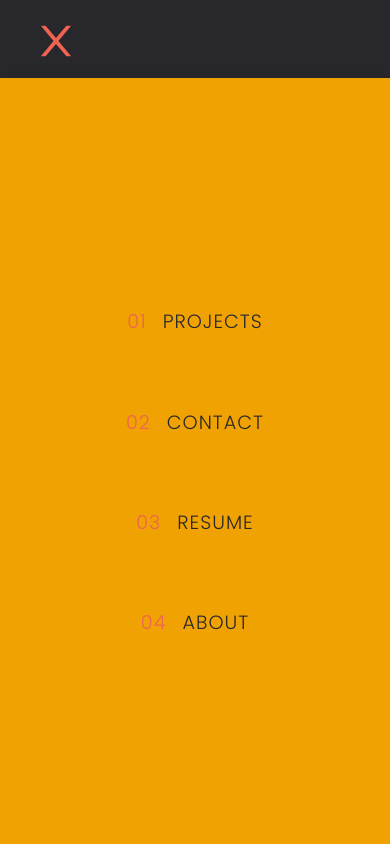
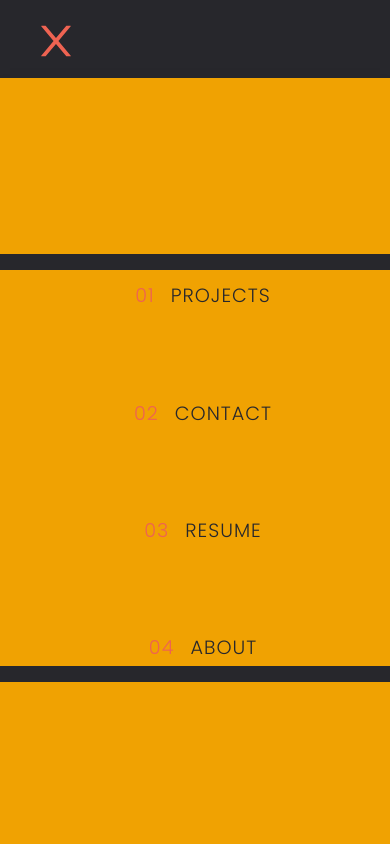
Before and after one commit to GeoffKellyNC/portfolio, a React (Create React App) app: page / in a window 390 px wide. Both pictures are taken after a click on the icon 72 px from the left and 41 px from the top of the page. Shown: the top 844 px of the page. Built offline with nearby package versions, Linux system fonts and the light colour scheme.

Commit message:
file structure changes

```diff
--- a/src/App.js
+++ b/src/App.js
@@ -7,10 +7,10 @@ import styled from 'styled-components';
 
 
 //!--Components --//
-import Header from './components/Header'
+import Header from './sections/header/Header';
 import SocialIcons from './components/SocialIcons'
-import Projects from './components/Projects'
-import Contact from './components/Contact'
+import Projects from './sections/projects/Projects';
+import Contact from './sections/contact/Contact';
 
 //! -- Icons Data -- //
 import { socialIcons } from './data/socialIconsData';
--- a/src/components/MobileNav.js
+++ /dev/null
@@ -1,74 +0,0 @@
-import React from 'react';
-import styled from 'styled-components';
-
-import { NavLink } from 'react-router-dom'
-
-
-//!--Navigation Data Import --//
-import { navData } from '../data/headerData';
-
-
-
-const MobileNav = ({  handleClick, setIsOpen }) => {
-
-
-
-
-    return (
-        <MobileNavStyled className = 'mobile-nav'>
-        {
-            navData.map(item => {
-                return(
-                    <NavLink
-                        key={item.id}
-                        to={item.to}
-                        className={`${item.className} navLink`}
-                        onClick = {(e) => handleClick(e)}>
-                        <span className = 'num'>{item.num}</span>
-                        <span className = 'name'>{item.name}</span>
-                    </NavLink>
-                )
-            })
-        }
-    </MobileNavStyled>
-    )
-}
-
-
-export default MobileNav;
-
-
-const MobileNavStyled = styled.nav`
-            display: flex;
-            flex-direction: column;
-            align-items: center;
-            justify-content: center;
-            margin-top: 20%;
-            background-color: ${pr => pr.theme.colors.secondary};
-            width: 100%;
-            height: 100%;
-            box-shadow: 0 10px 20px -10px black;
-            position: fixed;
-            top: 0;
-            left: 0;
-            z-index: 100;
-            transition: all 0.3s ease-in-out;
-
-        a {
-            text-decoration: none;
-            color: ${pr => pr.theme.colors.black};
-            font-family: ${pr => pr.theme.fonts.secondary};
-            font-size: ${pr => pr.theme.fontSizes.medium};
-            font-weight: ${pr => pr.theme.fontWeights.normal};
-            display: flex;
-            justify-content: center;
-            text-transform: uppercase;
-            width: 100%;
-            height: 10%;
-            padding: 0.5rem 1rem;
-            margin: 0;
-        }
-
-
-
-`
--- a/src/components/Contact.js
+++ b/src/sections/contact/Contact.js
@@ -1,6 +1,6 @@
 import styled from 'styled-components'
 import React from 'react'
-import ContactForm from './ContactForm'
+import ContactForm from './components/ContactForm'
 
 
 function Contact({ contactRef }) {
--- a/src/components/ContactForm.js
+++ b/src/sections/contact/components/ContactForm.js
@@ -2,7 +2,7 @@ import React, { useState, useEffect } from 'react'
 import { send } from 'emailjs-com'
 import styled from 'styled-components'
 
-import {EMAIL_JS_KEY, TEMPLATE_ID, SERVICE_ID} from '../constants'
+import {EMAIL_JS_KEY, TEMPLATE_ID, SERVICE_ID} from '../../../constants'
 
 function ContactForm() {
     const [senderName, setSenderName] = useState('')
--- a/src/components/Header.js
+++ b/src/sections/header/Header.js
@@ -5,13 +5,13 @@ import React, { useState } from 'react';
 import { NavLink } from 'react-router-dom'
 
 //!-- Importing MobileNav component --//
-import MobileNav from './MobileNav'
+import MobileNav from './components/MobileNav'
 
 //!--Importing Styled Components --// <--At bottom of file --
 import styled from 'styled-components';
 
 //!--Navigation Data Import --//
-import { navData } from '../data/headerData';
+import { navData } from '../../data/headerData';
 
 //!-- Importing Mobile Menu icon --//
 import { BiMenuAltLeft } from 'react-icons/bi';
--- /dev/null
+++ b/src/sections/header/components/MobileNav.js
@@ -0,0 +1,108 @@
+import React, { useState } from 'react';
+import styled from 'styled-components';
+
+import { NavLink } from 'react-router-dom'
+
+
+//!--Navigation Data Import --//
+import { navData } from '../../../data/headerData';
+
+//!-- Social Icons Data Import --//
+import { socialIcons } from '../../../data/socialIconsData';
+
+
+
+const MobileNav = ({  handleClick, setIsOpen }) => {
+    const [iconsData] = useState(socialIcons);
+
+
+
+
+    return (
+    <MobileNavStyled className = 'mobile-nav'>
+        <div className = 'top-line'></div>
+        <div className = 'link-container'>
+            {
+                navData.map(item => {
+                    return(
+                        <NavLink
+                            key={item.id}
+                            to={item.to}
+                            className={`${item.className} navLink`}
+                            onClick = {(e) => handleClick(e)}>
+                            <span className = 'num'>{item.num}</span>
+                            <span className = 'name'>{item.name}</span>
+                        </NavLink>
+                    )
+                })
+            }
+        </div>
+        <div className = 'bottom-line'></div>
+    </MobileNavStyled>
+    )
+}
+
+
+export default MobileNav;
+
+
+const MobileNavStyled = styled.nav`
+            margin-top: 20%;
+            background-color: ${pr => pr.theme.colors.secondary};
+            width: 100%;
+            height: 100%;
+            box-shadow: 0 10px 20px -10px black;
+            position: fixed;
+            top: 0;
+            left: 0;
+            z-index: 100;
+            transition: all 0.3s ease-in-out;
+
+        a {
+            text-decoration: none;
+            color: ${pr => pr.theme.colors.black};
+            font-family: ${pr => pr.theme.fonts.secondary};
+            font-size: ${pr => pr.theme.fontSizes.medium};
+            font-weight: ${pr => pr.theme.fontWeights.normal};
+            display: flex;
+            justify-content: center;
+            text-transform: uppercase;
+            width: 100%;
+            height: 12%;
+            padding: 0.5rem 0;
+            margin: 0;
+        }
+
+        .link-container{
+            display: flex;
+            flex-direction: column;
+            align-items: center;
+            justify-content: center;
+            width: 100%;
+            height: 100%;
+            padding: 0.5rem;
+            margin: 0;
+        }
+
+        .top-line{
+            width: 100%;
+            height: 1em;
+            background-color: ${pr => pr.theme.colors.black};
+            position: absolute;
+            top: 11em;
+            left: 0;
+        }
+
+        .bottom-line{
+            width: 100%;
+            height: 1em;
+            background-color: ${pr => pr.theme.colors.black};
+            position: absolute;
+            bottom: 15em;
+            left: 0;
+        }
+
+
+
+
+`
--- a/src/components/Projects.js
+++ b/src/sections/projects/Projects.js
@@ -5,9 +5,9 @@ import { Route, NavLink, useRouteMatch } from 'react-router-dom';
 //! -- Importing Project Images -- //
 
 //! -- Import Project Data -- //
-import { projectData } from '../data/projectsData';
+import { projectData } from '../../data/projectsData';
 
-import Project from './Project';
+import Project from './components/Project';
 
 
 
```
Also changed, not shown: src/sections/projects/components/Project.js (renamed from src/components/Project.js).
